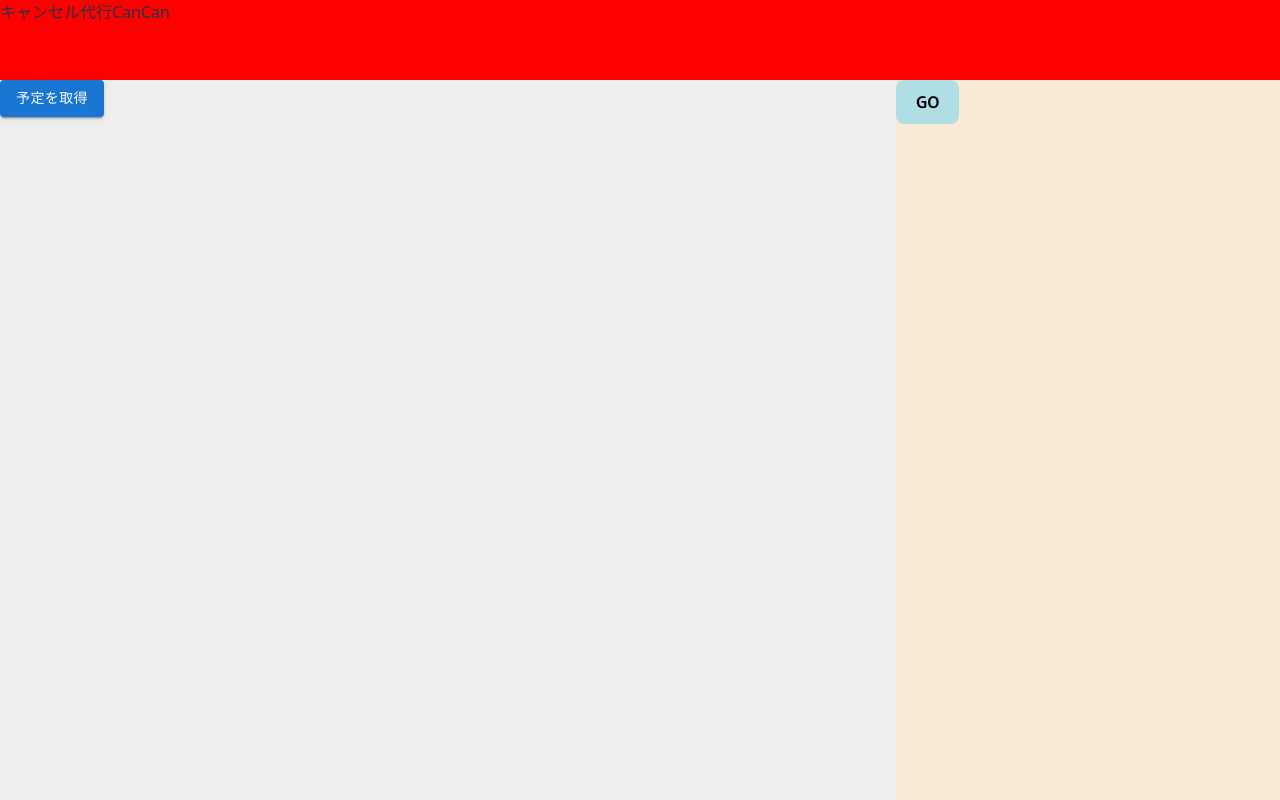
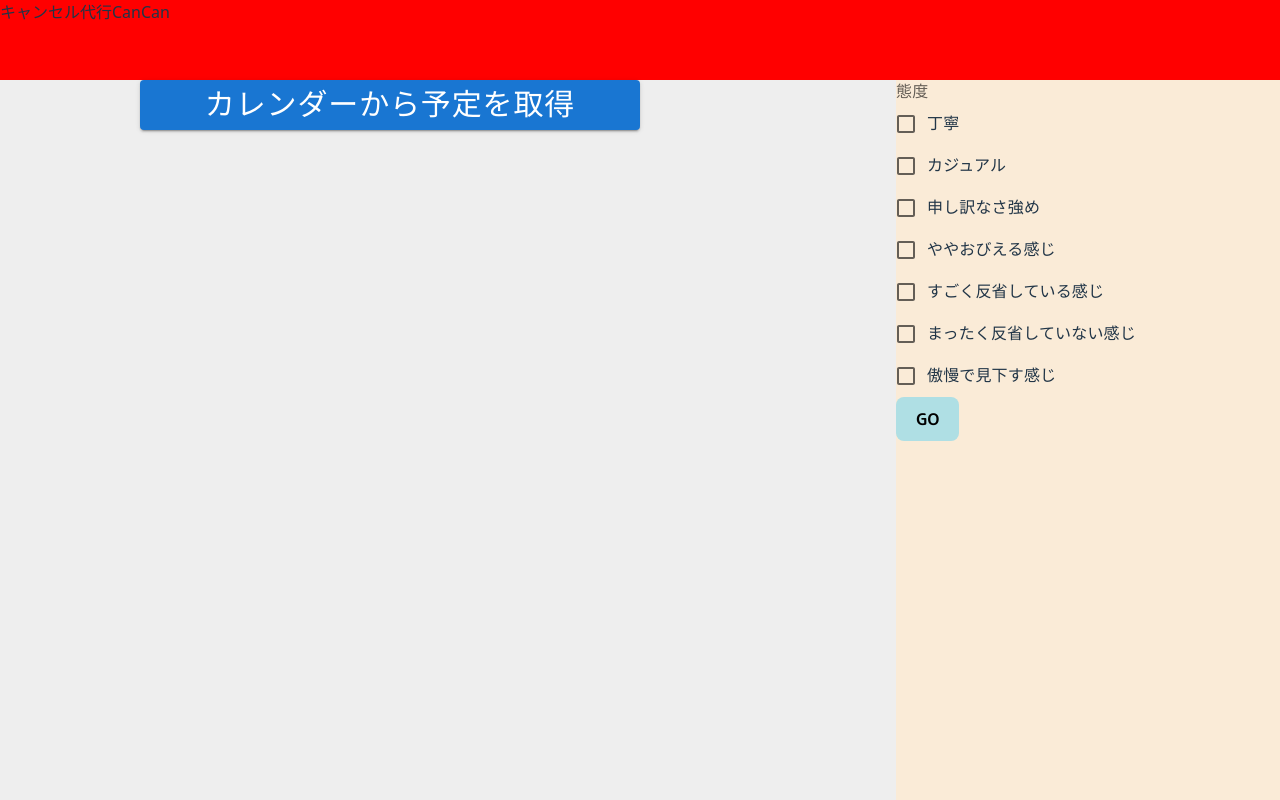
Before and after one commit to jack-app/jackHack2025_E, a React (Vite) app in the folder frontend/: page / in a window 1280 px wide. Built offline with nearby package versions, Linux system fonts and the light colour scheme.

Commit message:
カレンダーから予定を取得するボタンのデザイン

```diff
--- a/frontend/src/App.jsx
+++ b/frontend/src/App.jsx
@@ -1,7 +1,6 @@
-import { React, useState } from 'react'
+import { useState, React } from 'react'
 import './App.css'
-import { Button,TextField } from '@mui/material'
-import {google_calendar} from 'backend/google_calendar.py'
+import {Button,Checkbox, FormGroup, FormControlLabel, FormLabel} from '@mui/material';
 
 function App() {
   const [count, setCount] = useState(0)
@@ -13,11 +12,30 @@ function App() {
 <div class="header">キャンセル代行CanCan</div>
 <div class="body">
     <div class="main">
-    <Button variant="contained" onClick={google_calendar}>
-    予定を取得
+    <Button variant="contained"
+    style={{fontSize: '30px'}}
+    sx={{
+      position: 'absolute',
+      right: '50%',
+      top: '10%',
+      width: '500px',
+      height: '50px',
+    }}
+    >
+    カレンダーから予定を取得
     </Button>
     </div>
     <div class="setting">
+    <FormLabel component="legend">態度</FormLabel>
+          <FormGroup>
+            <FormControlLabel control={<Checkbox />} label="丁寧"/>
+            <FormControlLabel control={<Checkbox />} label="カジュアル"/>
+            <FormControlLabel control={<Checkbox />} label="申し訳なさ強め"/>
+            <FormControlLabel control={<Checkbox />} label="ややおびえる感じ"/>
+            <FormControlLabel control={<Checkbox />} label="すごく反省している感じ"/>
+            <FormControlLabel control={<Checkbox />} label="まったく反省していない感じ"/>
+            <FormControlLabel control={<Checkbox />} label="傲慢で見下す感じ"/>
+          </FormGroup>
       <button class="GObutton">GO</button>
     </div>
 </div>
```
